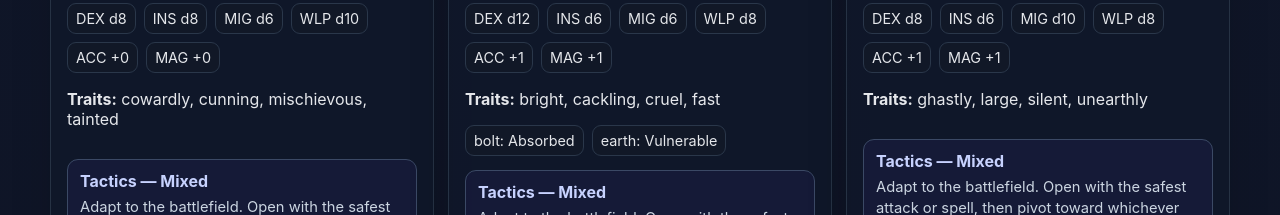
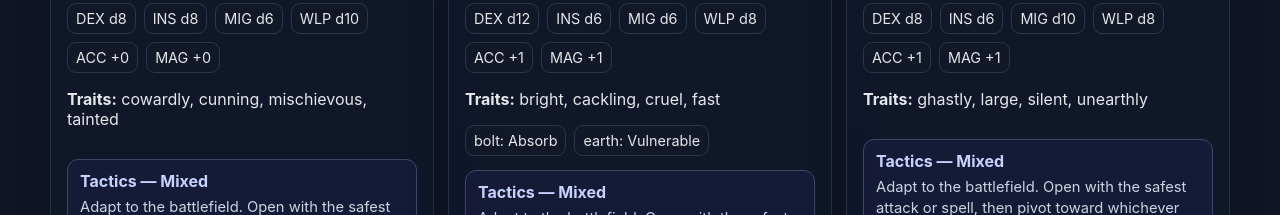
Before and after one commit to sladeykins-glitch/fabula-ultima-tools, a React (Vite) app: page / in a window 1280 px wide. Shown: the part 6000-6215 px from the top of the page. Built offline with nearby package versions, Linux system fonts and the light colour scheme.

Commit message:
Fix Core bestiary affinity type values

```diff
--- a/src/officialCoreBestiaryRemaining.ts
+++ b/src/officialCoreBestiaryRemaining.ts
@@ -18,16 +18,16 @@ const m=(id:string,name:string,level:number,species:Species,traits:string[],attr
 
 export const officialCoreBestiaryRemaining: Monster[] = [
   m('imp','Imp',5,'Demon',['cowardly','cunning','mischievous','tainted'],{dex:8,ins:8,mig:6,wlp:10},50,55,8,8,8,[a('Freezing Nails','DEX + WLP','ice','HR + 5 damage; targets Magic Defense.')],[],[sp('Enrage','10','One creature','Target suffers enraged and cannot Guard or Spell on its next turn.'),sp('Shell','10','Self','Gain Resistance to physical damage.','Scene')]),
-  m('lightning-wheel','Lightning Wheel',10,'Demon',['bright','cackling','cruel','fast'],{dex:12,ins:6,mig:6,wlp:8},60,60,9,12,6,[a('Sharp Turn','DEX + MIG +1','physical','HR + 10 damage.')],[s('Quick','When filling or erasing an escape/pursuit Clock, affects two additional sections.')],[sp('Fulgur','10 × T','Up to three creatures','INS + WLP +1; each target suffers HR + 15 bolt damage; opportunity: dazed.')],{bolt:'Absorbed',earth:'Vulnerable'}),
+  m('lightning-wheel','Lightning Wheel',10,'Demon',['bright','cackling','cruel','fast'],{dex:12,ins:6,mig:6,wlp:8},60,60,9,12,6,[a('Sharp Turn','DEX + MIG +1','physical','HR + 10 damage.')],[s('Quick','When filling or erasing an escape/pursuit Clock, affects two additional sections.')],[sp('Fulgur','10 × T','Up to three creatures','INS + WLP +1; each target suffers HR + 15 bolt damage; opportunity: dazed.')],{bolt:'Absorb',earth:'Vulnerable'}),
   m('shadow-howler','Shadow Howler',15,'Demon',['ghastly','large','silent','unearthly'],{dex:8,ins:6,mig:10,wlp:8},80,55,7,9,8,[a('Ghostbite','DEX + MIG +4','physical','HR + 10 damage; targets Magic Defense.')],[],[sp('Ember Breath','10','One creature','MIG + WLP +1; HR + 15 fire damage and weak.'),sp('Howls of Tragedy','5','One creature','MIG + WLP +1; target suffers shaken.')]),
   m('echidna','Echidna',20,'Demon',['clever','knowledgeable','slithering','unfathomable'],{dex:8,ins:10,mig:6,wlp:10},70,80,9,8,10,[a('Tangle of Vipers','DEX + INS +5','poison','HR + 15 damage.'),a('Cold Glare','DEX + WLP +5','ice','HR + 10 damage; target cannot use Objective on its next turn; targets Magic Defense.')],[s('Eloquent','Gains +3 to Opposed Checks during social occasions.')],[sp('Brain Melt','5 × T','Up to three creatures','INS + WLP +2; each target loses HR + 10 MP.')]),
 
   m('acorn-pixie','Acorn Pixie',5,'Elemental',['curious','glowing','kind','playful'],{dex:10,ins:6,mig:6,wlp:10},40,55,8,10,6,[a('Sharp Needle','DEX + DEX','physical','HR + 5 damage; +5 damage against slow targets.')],[s('Elemental','Immune to poisoned.'),s('Flying','Can fly; loses the benefit in Crisis or when struck by a Vulnerability.')],[sp('Entangle','5','One creature','INS + WLP; target suffers slow.'),sp('Heal','10 × T','Up to three creatures','Each target recovers 40 HP (50 at level 20+, 60 at level 40+).')]),
   m('chaos-shard','Chaos Shard',5,'Elemental',['alien','hungry','small','spreads darkness'],{dex:8,ins:10,mig:8,wlp:6},50,35,9,8,10,[a('Chaos Dart','DEX + INS','dark','HR + 5 damage; target suffers weak.')],[s('Elemental','Immune to poisoned.'),s('Empty Mind','Immune to dazed, enraged and shaken.')]),
-  m('grenado','Grenado',10,'Elemental',['bright','excitable','scorching','unstable'],{dex:8,ins:6,mig:8,wlp:10},60,60,7,9,8,[a('Flame Belch','DEX + WLP +1','fire','HR + 10 damage; target loses fire Resistance until end of grenado’s next turn.')],[s('Detonation','At 0 HP, deals 10 fire damage to every other creature unless reduced to 0 HP by ice.'),s('Elemental','Immune to poisoned.')],[],{fire:'Absorbed',earth:'Vulnerable',ice:'Vulnerable'}),
-  m('static-ooze','Static Ooze',10,'Elemental',['hungry','slow','soft','static'],{dex:6,ins:6,mig:10,wlp:10},70,70,6,7,8,[a('Jelly Slam','DEX + MIG +1','physical','HR + 5 damage.')],[s('Elemental','Immune to poisoned.')],[sp('Static Wave','10','One creature','MIG + WLP +1; HR + 15 bolt damage and slow.')],{bolt:'Absorbed',earth:'Vulnerable'}),
+  m('grenado','Grenado',10,'Elemental',['bright','excitable','scorching','unstable'],{dex:8,ins:6,mig:8,wlp:10},60,60,7,9,8,[a('Flame Belch','DEX + WLP +1','fire','HR + 10 damage; target loses fire Resistance until end of grenado’s next turn.')],[s('Detonation','At 0 HP, deals 10 fire damage to every other creature unless reduced to 0 HP by ice.'),s('Elemental','Immune to poisoned.')],[],{fire:'Absorb',earth:'Vulnerable',ice:'Vulnerable'}),
+  m('static-ooze','Static Ooze',10,'Elemental',['hungry','slow','soft','static'],{dex:6,ins:6,mig:10,wlp:10},70,70,6,7,8,[a('Jelly Slam','DEX + MIG +1','physical','HR + 5 damage.')],[s('Elemental','Immune to poisoned.')],[sp('Static Wave','10','One creature','MIG + WLP +1; HR + 15 bolt damage and slow.')],{bolt:'Absorb',earth:'Vulnerable'}),
   m('nymph','Nymph',15,'Elemental',['fast','territorial','wary','wise'],{dex:8,ins:10,mig:6,wlp:8},70,55,9,8,10,[a('Seasonal Touch','DEX + INS +1','air','HR + 10 damage; inflicts dazed in spring, shaken in winter, slow in autumn, weak in summer.')],[s('Elemental','Immune to poisoned.')]),
-  m('spikeflake','Spikeflake',15,'Elemental',['fear of heat','floating','ice-cold','spinning'],{dex:8,ins:10,mig:6,wlp:8},70,65,9,9,10,[a('Cold Bite','DEX + INS +1','ice','HR + 5 damage.')],[s('Elemental','Immune to poisoned.')],[sp('Frost Breath','10','One creature','INS + WLP +4; HR + 15 ice damage and weak.')],{ice:'Absorbed',fire:'Vulnerable'}),
+  m('spikeflake','Spikeflake',15,'Elemental',['fear of heat','floating','ice-cold','spinning'],{dex:8,ins:10,mig:6,wlp:8},70,65,9,9,10,[a('Cold Bite','DEX + INS +1','ice','HR + 5 damage.')],[s('Elemental','Immune to poisoned.')],[sp('Frost Breath','10','One creature','INS + WLP +4; HR + 15 ice damage and weak.')],{ice:'Absorb',fire:'Vulnerable'}),
   m('cragboar','Cragboar',20,'Elemental',['destructive','irritable','massive','rocky'],{dex:8,ins:6,mig:12,wlp:8},110,60,7,8,8,[a('Rock Charge','DEX + MIG +2','physical','HR + 15 damage; multi (2); loses 20 HP if it misses any target.'),a('Rock Tusk','MIG + MIG +2','physical','HR + 10 damage.')],[s('Angry Snort','Next turn must use Rock Charge; targets hit also suffer shaken.'),s('Elemental','Immune to poisoned.')],[sp('Rock Barrage','10','One creature','MIG + WLP +2; HR + 20 earth damage and dazed.'),sp('Terra','10 × T','Up to three creatures','MIG + WLP +2; HR + 20 earth damage; cannot target airborne creatures; opportunity: one fewer action next turn.')]),
 
   m('brigand','Brigand',5,'Humanoid',['boastful','irritable','proud','strong'],{dex:6,ins:8,mig:10,wlp:8},60,45,10,11,9,[a("Brigand's Axe",'MIG + MIG','physical','HR + 10 damage.')],[s('Bad Temper','While in Crisis, immune to all status effects.'),s('Equipment','Broadaxe, bronze shield, travel garb.')]),
```
